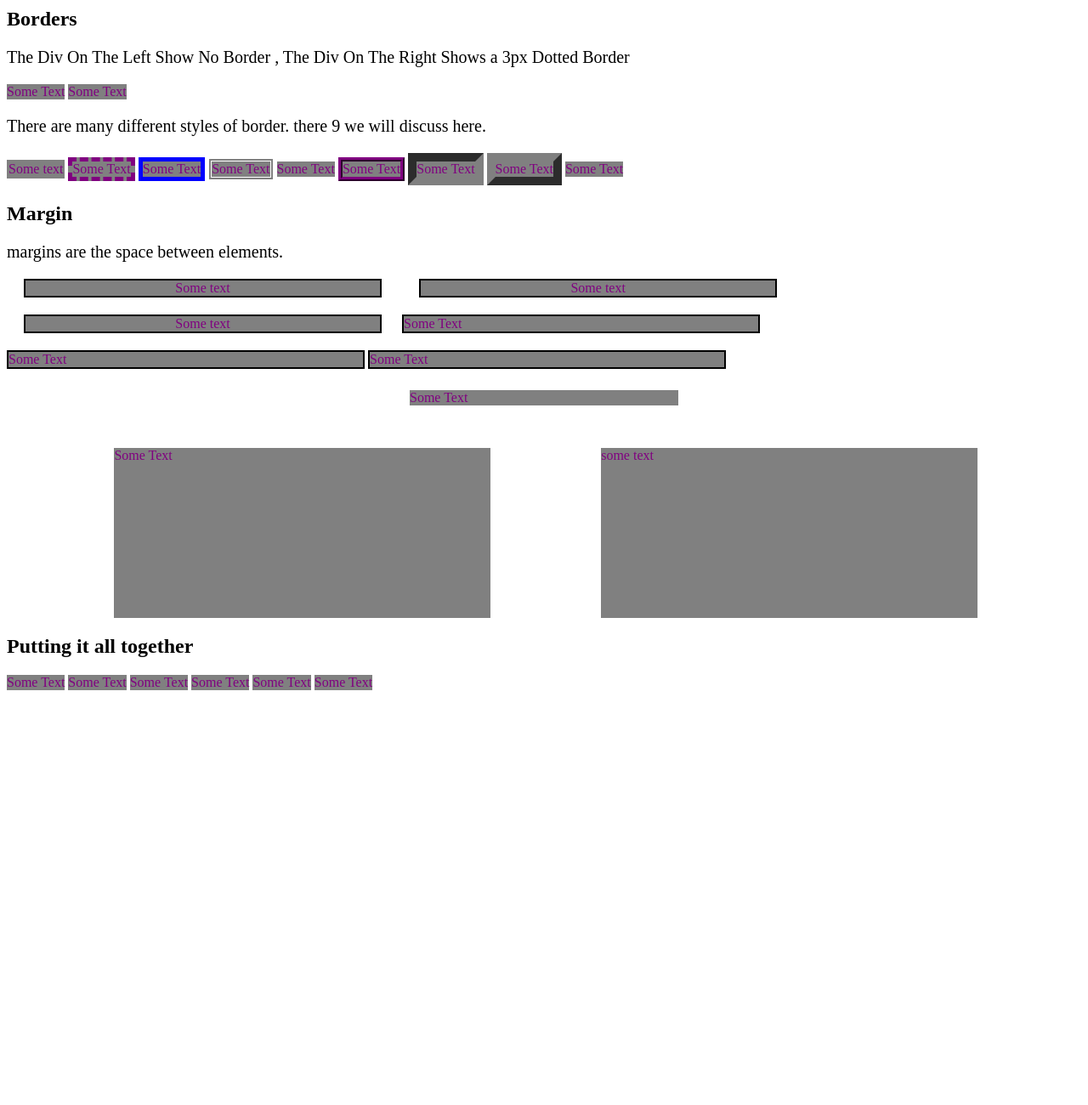
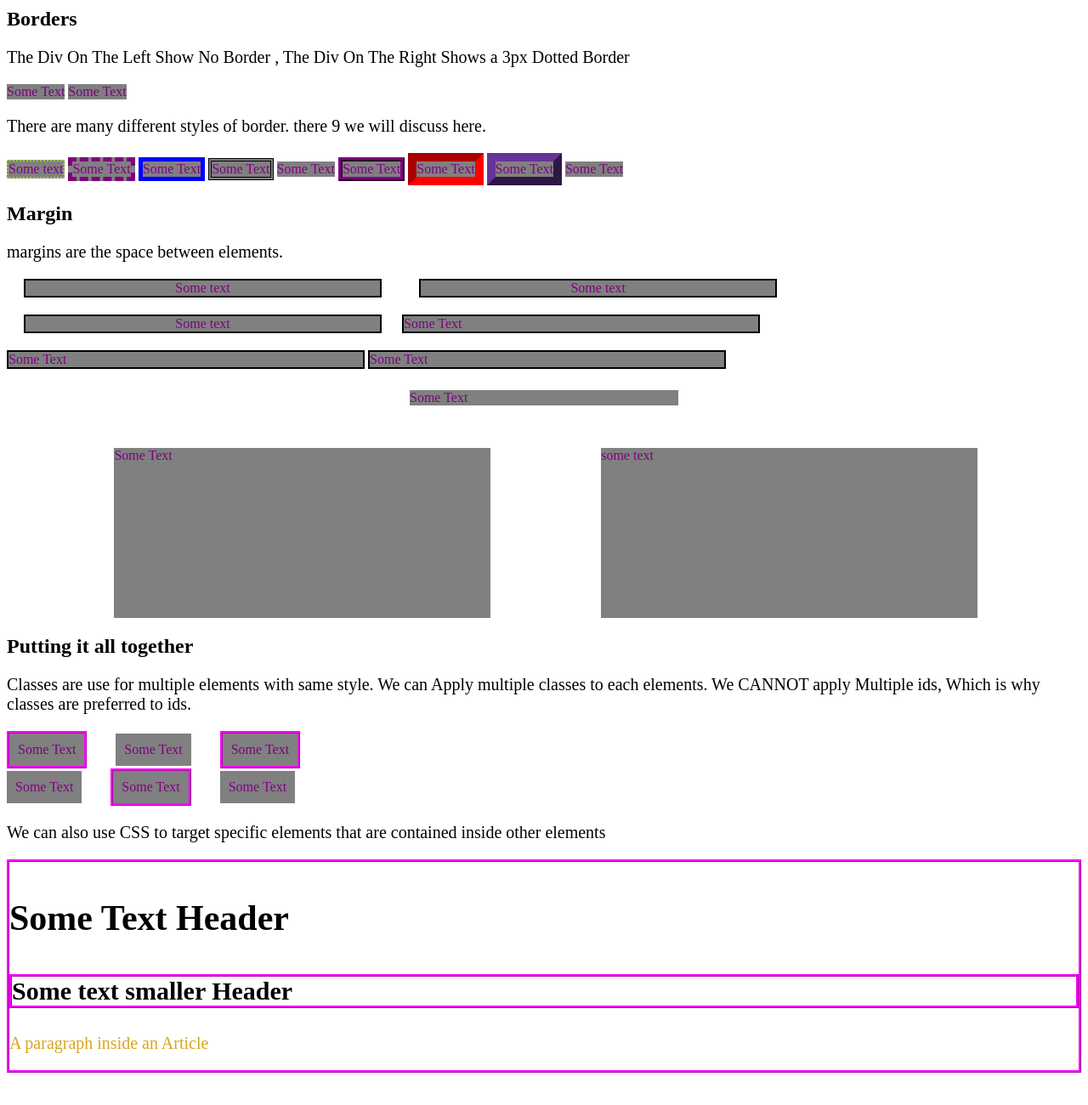
Before and after one commit to RodezJos/BoxModel, a plain HTML site: page index.html in a window 1280 px wide. Shown: the part 486-1786 px from the top of the page at 85% size. Before the commit the page ends 1342 px from the top, so only its background shows below. Drawn offline with Linux system fonts and the light colour scheme.

Commit message:
select elements inside other elements

```diff
--- a/index.html
+++ b/index.html
@@ -46,13 +46,33 @@
 <div id="perRightMargin">some text</div>
 
 <h2>Putting it all together</h2>
+<p>Classes are use for multiple elements with same style. We
+ can Apply  multiple classes to each elements. We CANNOT apply Multiple ids, Which is why
+ classes are preferred to ids.
+</p>
+<div class="defaultPadding defaultBorder">Some Text</div>
+<div class="defaultPadding defaultMargin">Some Text</div>
+<div class="defaultPadding defaultBorder">Some Text</div>
+<br>
+<div class="defaultPadding">Some Text</div>
+<div class="defaultPadding defaultBorder defaultMargin">Some Text</div>
+<div class="defaultPadding">Some Text</div>
 
-<div>Some Text</div>
-<div>Some Text</div>
-<div>Some Text</div>
-<div>Some Text</div>
-<div>Some Text</div>
-<div>Some Text</div>
+<p>We can also use CSS to target specific elements that are contained inside other elements</p>
+
+<section class="defaultBorder">
+<h3>Some Text Header</h3>
+<header>
+    <h3 class="defaultBorder">Some text smaller Header</h3>
+</header>
+<article>
+    <p>A paragraph inside an Article</p>
+</article>
+
+</section>
+
+
+
 
 <br>
 <br>
--- a/style.css
+++ b/style.css
@@ -34,7 +34,7 @@ div{
 }
 
 #dottedBorder{
-    border: 2px dotted grey;
+    border: 2px dotted yellowgreen;
 }
 
 #dashedBorder{
@@ -47,11 +47,11 @@ div{
 }
 
 #doubleBorder{
-    border: 4px double white;
+    border: 4px double black;
 }
 
 #groveBorder{
-    border: 5px groove yellow;
+    border: 5px groove red;
 }
 
 
@@ -61,11 +61,11 @@ div{
 
 
 #insetBorder{
-    border: 10px inset gray;
+    border: 10px inset red;
 }
 
 #outsetBorder{
-    border: 10px outset gray;
+    border: 10px outset rebeccapurple;
 }
 
 
@@ -132,3 +132,21 @@ div{
 
     border: 3px ridge fuchsia;
 }
+
+
+
+
+
+section h3{
+    font-size: 42px;
+}
+
+section header h3{
+    font-size: 30px;
+}
+
+
+section article p{
+    color: goldenrod
+
+}
```
